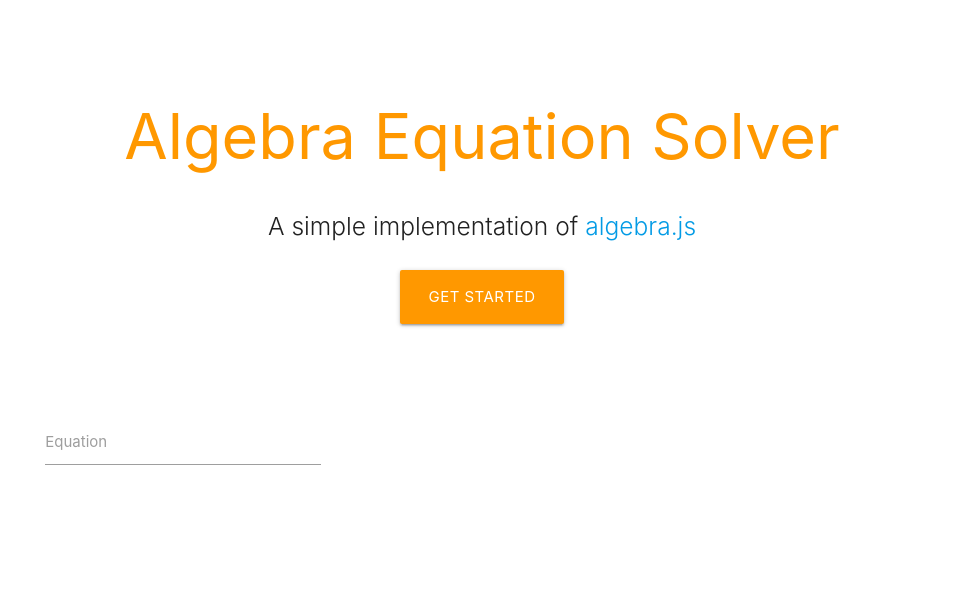
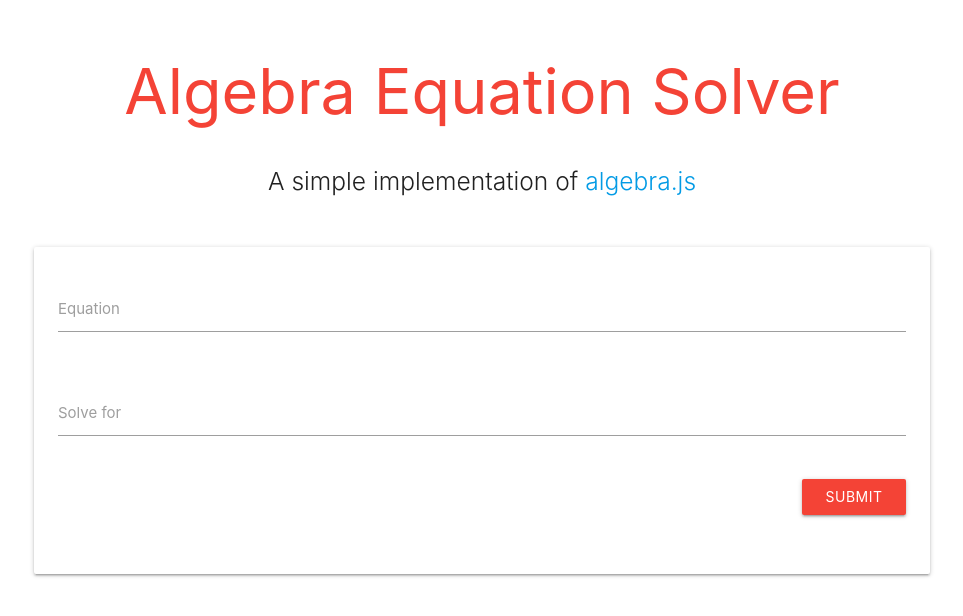
Before and after one commit to mattnappo/algebra, a website: page src/index.html in a window 1280 px wide. Shown: the whole page, without its empty margins (158-1121 px from the left). Drawn offline with nearby package versions, Linux system fonts and the light colour scheme.

Commit message:
finished frontend

```diff
--- a/src/css/style.css
+++ b/src/css/style.css
@@ -0,0 +1,10 @@
+/* label focus color */
+.input-field input:focus + label {
+    color: red !important;
+}
+
+/* label underline focus color */
+.row .input-field input:focus {
+    border-bottom: 1px solid red !important;
+    box-shadow: 0 1px 0 0 red !important
+}
--- a/src/index.html
+++ b/src/index.html
@@ -13,21 +13,13 @@
     <body>
         <div class="section no-pad-bot" id="index-banner">
             <div class="container">
-                <br><br>
-                <h1 class="header center orange-text">Algebra Equation Solver</h1>
+                <h1 class="header center red-text">Algebra Equation Solver</h1>
 
                 <div class="row center">
                     <h5 class="header col s12 light">A simple implementation of
                         <a href="https://github.com/nicolewhite/algebra.js">algebra.js</a>
                     </h5>
                 </div>
-
-                <div class="row center">
-                    <a href="http://materializecss.com/getting-started.html" id="download-button" class="btn-large waves-effect waves-light orange">Get Started</a>
-                </div>
-
-                <br><br>
-
             </div>
         </div>
 
@@ -35,18 +27,33 @@
         <div class="container">
             <div class="section">
                 <!--   Icon Section   -->
-                <div class="row">
-                    <div class="col s12 m8">
+                <div class="col s12 m12 l6">
+                    <div class="card-panel">
                         <div class="row">
-                            <div class="input-field col s6">
-                                <input id="equation" type="text">
-                                <label for="equation">Equation</label>
-                            </div>
+                            <form class="col s12">
+
+                                <div class="row">
+                                    <div class="input-field col s12">
+                                        <input id="equation" type="text">
+                                        <label for="equation">Equation</label>
+                                    </div>
+                                </div>
+
+                                <div class="row">
+                                    <div class="input-field col s12">
+                                        <input id="solve_for" type="text">
+                                        <label for="solve_for">Solve for</label>
+                                    </div>
+                                </div>
+
+                                <button class="btn red waves-effect waves-light right" type="submit" name="action">Submit
+                                    <i class="mdi-content-send right"></i>
+                                </button>
+
+                            </form>
                         </div>
                     </div>
-
                 </div>
-
             </div>
         </div>
 
```
Also changed, not shown: README.md.
